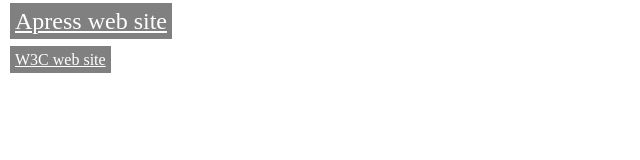
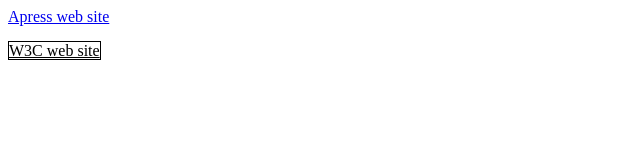
Before and after one commit to oktamorph/the-definitive-guide-to-html5, a plain HTML site: page Chapter3/index.html in a window 1280 px wide. Shown: the whole page, without its empty margins (0-640 px from the left). Drawn offline with Linux system fonts and the light colour scheme.

Commit message:
Add the 'script' element in the listing.

```diff
--- a/Chapter3/index.html
+++ b/Chapter3/index.html
@@ -3,7 +3,7 @@
     <head>
         <!-- metadata goes here -->
         <title>Example</title>
-        <style type="text/css">
+        <!-- <style type="text/css">
             .class2 {
                 background-color: grey;
                 color: white;
@@ -13,7 +13,7 @@
             .class1 {
                 font-size: x-large;
             }
-        </style>
+        </style> -->
     </head>
     <body>
         <!-- content and elements go here -->
@@ -21,5 +21,14 @@
         <p>
             <a class="class2 otherclass" href="http://w3c.org">W3C web site</a>
         </p>
+        <script type="text/javascript">
+            var elems = document.getElementsByClassName("otherclass");
+            for(i = 0; i < elems.length; i++){
+                var x = elems[i];
+                x.style.border = "thin solid black";
+                x.style.backgroundColor = "white";
+                x.style.color = "black";
+            }
+        </script>
     </body>
 </html>
```
